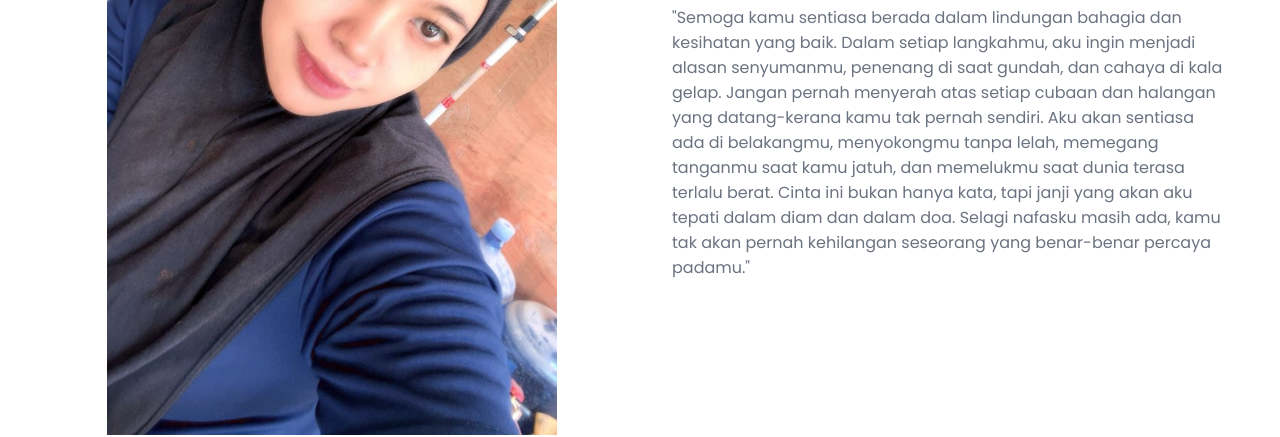
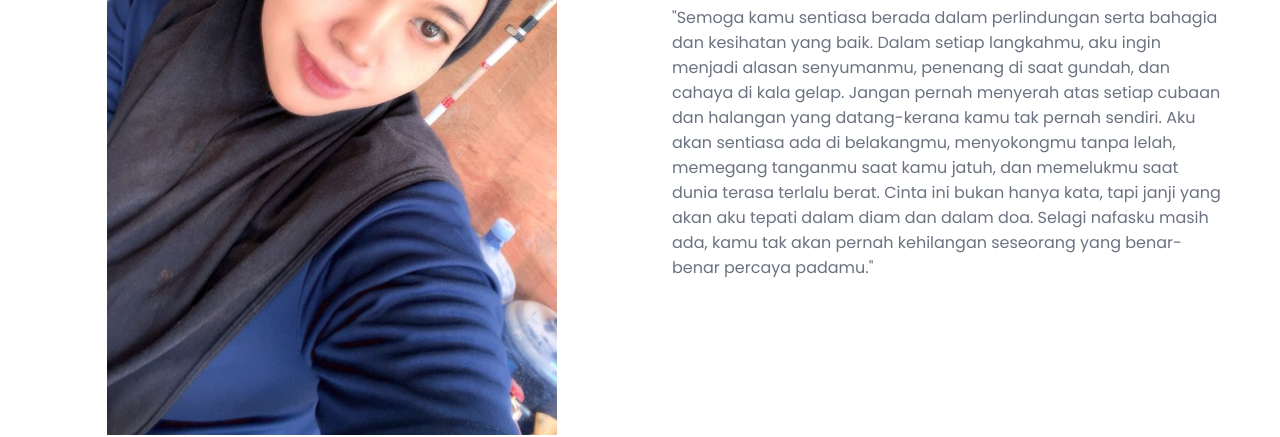
Before and after one commit to reaper4256/mimim0.1, a plain HTML site: page index.html in a window 1280 px wide. Shown: the part 381-818 px from the top of the page. Drawn offline with nearby package versions, Linux system fonts and the light colour scheme.

Commit message:
Update index.html

```diff
--- a/index.html
+++ b/index.html
@@ -47,7 +47,7 @@
           From H.P
         </h2>
         <p class="section__subheader">
-          "Semoga kamu sentiasa berada dalam lindungan bahagia dan kesihatan yang baik. Dalam setiap langkahmu, aku ingin menjadi alasan senyumanmu, penenang di saat gundah, dan cahaya di kala gelap. Jangan pernah menyerah atas setiap cubaan dan halangan yang datang-kerana kamu tak pernah sendiri. Aku akan sentiasa ada di belakangmu, menyokongmu tanpa lelah, memegang tanganmu saat kamu jatuh, dan memelukmu saat dunia terasa terlalu berat. Cinta ini bukan hanya kata, tapi janji yang akan aku tepati dalam diam dan dalam doa. Selagi nafasku masih ada, kamu tak akan pernah kehilangan seseorang yang benar-benar percaya padamu."
+          "Semoga kamu sentiasa berada dalam perlindungan serta bahagia dan kesihatan yang baik. Dalam setiap langkahmu, aku ingin menjadi alasan senyumanmu, penenang di saat gundah, dan cahaya di kala gelap. Jangan pernah menyerah atas setiap cubaan dan halangan yang datang-kerana kamu tak pernah sendiri. Aku akan sentiasa ada di belakangmu, menyokongmu tanpa lelah, memegang tanganmu saat kamu jatuh, dan memelukmu saat dunia terasa terlalu berat. Cinta ini bukan hanya kata, tapi janji yang akan aku tepati dalam diam dan dalam doa. Selagi nafasku masih ada, kamu tak akan pernah kehilangan seseorang yang benar-benar percaya padamu."
         </p>
       </div>
     </section>
```
